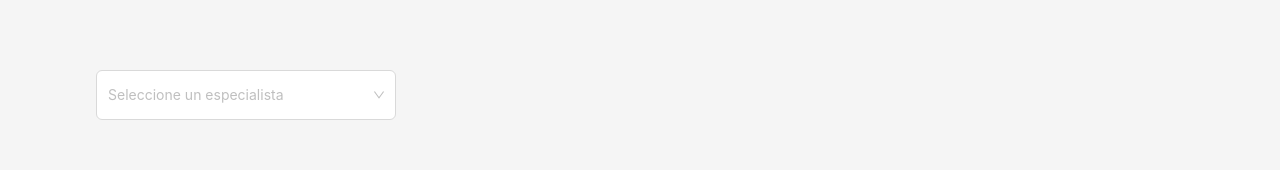
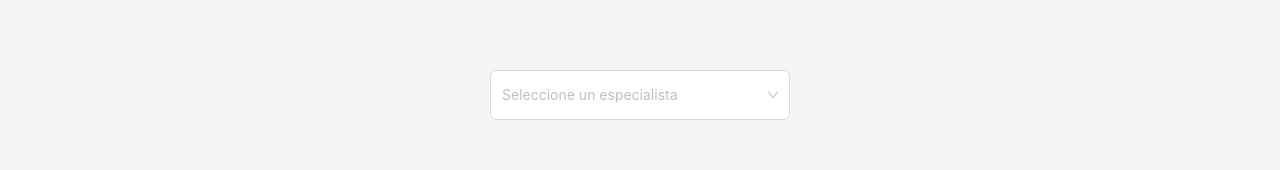
Before and after one commit to AgustHernandez/TurnosMedicos, a React (Vite) app in the folder TurnosMedicos.Cliente/: page /reservar in a window 1280 px wide. Shown: the part 478-648 px from the top of the page. Built offline with nearby package versions, Linux system fonts and the light colour scheme; no server answers.

Commit message:
pantalla success

```diff
--- a/TurnosMedicos.Cliente/src/Pages/Componentes/BusquedaEspecialista.jsx
+++ b/TurnosMedicos.Cliente/src/Pages/Componentes/BusquedaEspecialista.jsx
@@ -2,7 +2,7 @@ import React, { useState, useEffect } from 'react';
 import '../../App.css';
 import { Container, Grid } from '@mui/material';
 import Calendario from './Calendario';
-import { Button, Select } from 'antd';
+import { Button, Select, Result, Flex } from 'antd';
 import SelectorHorarios from './selectorHorarios';
 import { CheckOutlined } from '@ant-design/icons';
 import { useGlobalContext } from './utils/global.context';
@@ -22,7 +22,7 @@ const filterOption = (input, option) =>
 
 function BusquedaEspecialista() {
     const navigate = useNavigate();
-    const {legajo, fechaSeleccionada, setLegajo, data,setData, guardarTurno,getRequestOptions} = useGlobalContext()
+    const {legajo, fechaSeleccionada, setLegajo, data,setData, guardarTurno,getRequestOptions, enviado} = useGlobalContext()
 
     const onChange = (value) => {
       setLegajo(value)
@@ -68,8 +68,22 @@ function BusquedaEspecialista() {
 
 
   return (
-    <Container maxWidth="lg" sx={{ marginTop: 0 }}>
-      <Container>
+    <Flex gap="middle" vertical align="center"
+    justify="center">
+      {enviado ?
+        <Result
+          status="success"
+          title="Turno confirmado!"
+          subTitle={`Especialista: ${legajo}`}
+          extra={[
+            <Button type="primary" key="console" href='/'>
+              Inicio
+            </Button>
+          ]}
+        />
+      :
+        <Flex gap="middle" vertical align="center"
+        justify="center">
           <Select
             showSearch
             placeholder="Seleccione un especialista"
@@ -79,8 +93,7 @@ function BusquedaEspecialista() {
             filterOption={filterOption}
             options={data}
             />
-      </Container>
-      { legajo != "" &&
+        {legajo != "" &&
           <Grid container columns={{ xs: 4, sm: 4, md: 4, lg: 10 }} sx={{marginTop: 10, marginBottom: 10, justifyContent:"center", gap: 5}}>
             {fechaSeleccionada == "" ?
               <Grid container item xs={4} justifyContent="center">
@@ -103,7 +116,9 @@ function BusquedaEspecialista() {
             }
           </Grid>
           }
-    </Container>
+        </Flex>
+      }
+    </Flex>
   )
 }
 
--- a/TurnosMedicos.Cliente/src/Pages/Componentes/utils/global.context.jsx
+++ b/TurnosMedicos.Cliente/src/Pages/Componentes/utils/global.context.jsx
@@ -42,6 +42,7 @@ function ContextProvider({ children }) {
     }, [legajo, fechaSeleccionada]);
 
     const [codTurno, setCodTurno] = useState("")
+    const [enviado, setEnviado] = useState(false)
 
     const guardarTurno = (codTurno) => {
       fetch(`http://localhost:8080/api/especialistas/${legajo}/turnos/${codTurno}`, getRequestOptions('POST'))
@@ -56,7 +57,7 @@ function ContextProvider({ children }) {
           }
         }
       })
-      .then((s) => console.log(s))
+      .then((s) => setEnviado(s))
       .catch((error) => {
         console.error('Error en la solicitud:', error);
       });
@@ -83,26 +84,8 @@ function ContextProvider({ children }) {
         localStorage.setItem('jwtToken', '')
     }
 
-    const fetchInfoLegajo = () => {
-        /*const url = "http://localhost:8080/api/especialistas";
-        fetch(url)
-            .then((res) => res.json())
-            .then((s) => {
-                setData(s.map(function (elemento) {
-                return {
-                    value: elemento.legajo,
-                    label: elemento.apellido + ', ' + elemento.nombre
-                };
-                }))
-            })*/
-        }
-
-    useEffect(() => {
-        fetchInfoLegajo();
-    }, [legajo]);
-
     return (
-        <ContextGlobal.Provider value={{getRequestOptions,guardarTurno, setLegajo, changeFecha, data, setData, legajo, fechaSeleccionada, codTurno, logOut}}>
+        <ContextGlobal.Provider value={{getRequestOptions,guardarTurno, setLegajo, changeFecha, data, setData, legajo, fechaSeleccionada, codTurno, logOut, enviado}}>
             {children}
         </ContextGlobal.Provider>
     );
```
Lines whose indentation alone changed are shown as unchanged.
